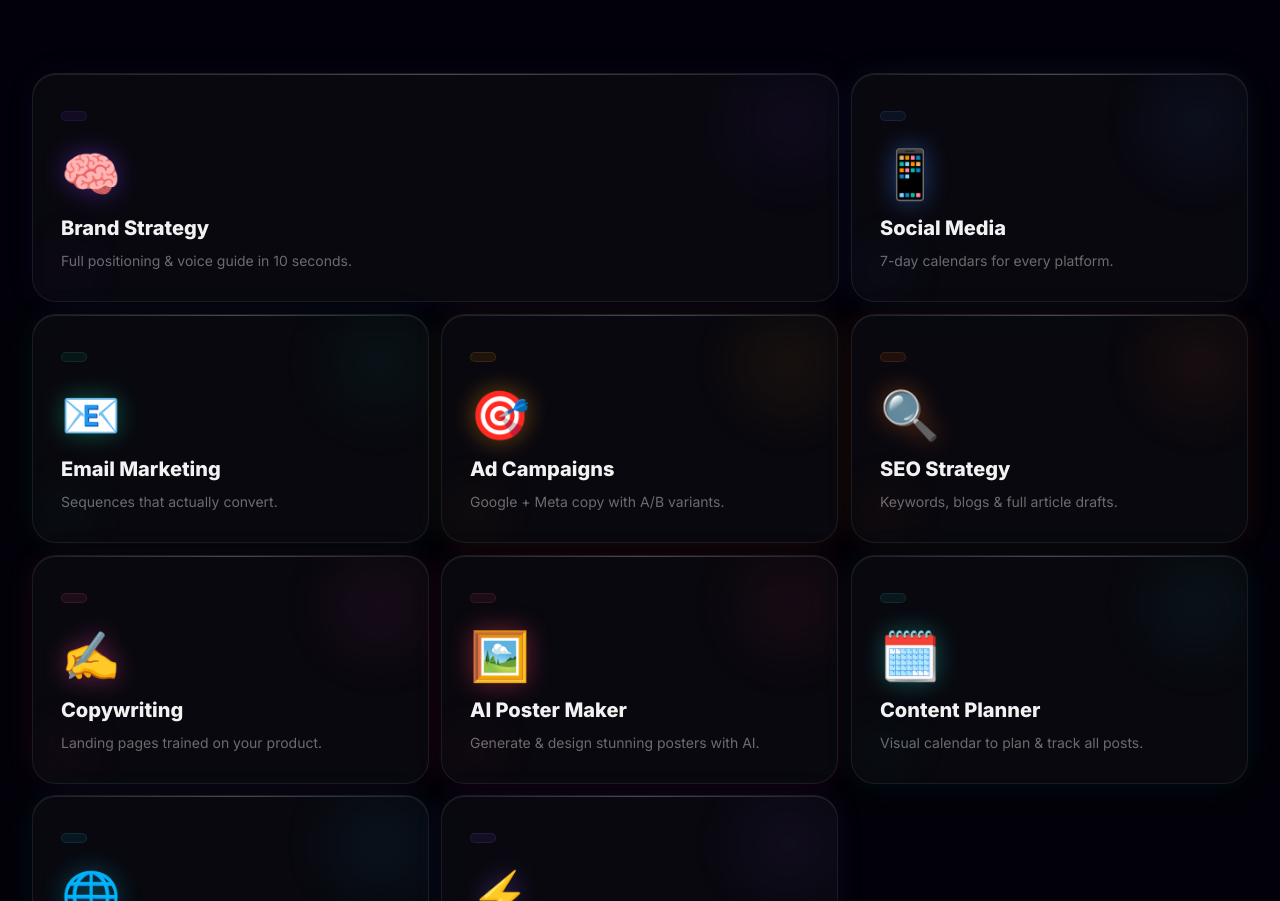
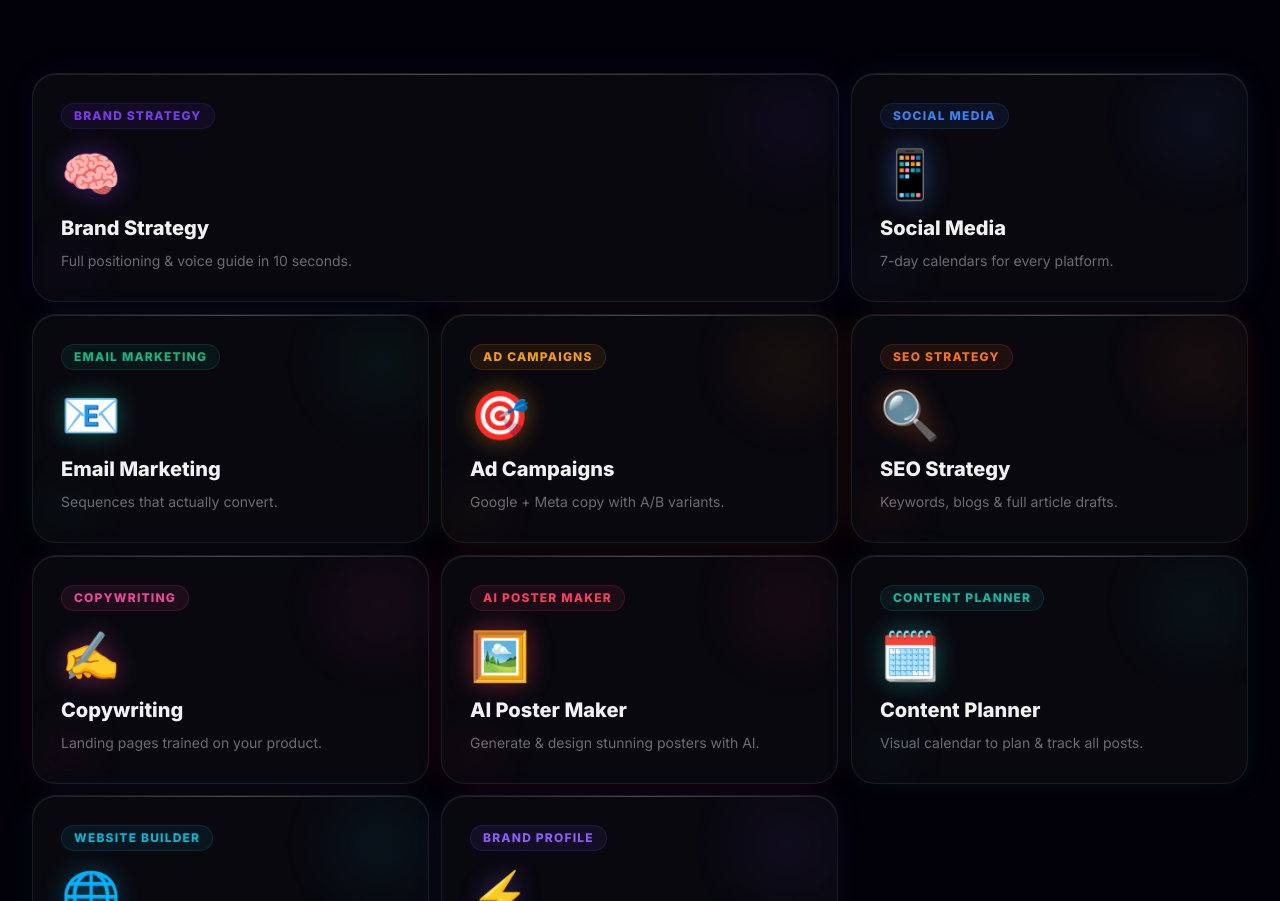
Before and after one commit to loopmintdigital-cyber/ai-marketing-copilot, a Next.js app: page / in a window 1280 px wide. Shown: the part 1899-2800 px from the top of the page. Built offline with nearby package versions, Linux system fonts and the light colour scheme.

Commit message:
fix: remove tag reference in landing page cards

```diff
--- a/app/page.tsx
+++ b/app/page.tsx
@@ -434,7 +434,7 @@ export default function Home() {
                 <div className="absolute -bottom-8 -left-8 w-32 h-32 rounded-full opacity-20 group-hover:opacity-40 transition-opacity duration-500" style={{ background: `radial-gradient(circle, ${f.glow}30 0%, transparent 65%)`, filter: "blur(15px)" }} />
                 <div className="absolute bottom-0 left-0 right-0 h-0.5 opacity-0 group-hover:opacity-100 transition-opacity duration-500" style={{ background: `linear-gradient(90deg, transparent, ${f.glow}, transparent)` }} />
                 <div className="flex items-center justify-between mb-5 relative z-10">
-                  <span className="text-xs font-black px-3 py-1 rounded-full uppercase tracking-widest" style={{ background: `${f.glow}15`, color: f.glow, border: `1px solid ${f.glow}25` }}>{f.tag}</span>
+                  <span className="text-xs font-black px-3 py-1 rounded-full uppercase tracking-widest" style={{ background: `${f.glow}15`, color: f.glow, border: `1px solid ${f.glow}25` }}>{f.title}</span>
                   <div className="w-7 h-7 rounded-full flex items-center justify-center opacity-0 group-hover:opacity-100 transition-all duration-300" style={{ background: `${f.glow}20`, border: `1px solid ${f.glow}30` }}>
                     <span className="text-xs font-bold" style={{ color: f.glow }}>→</span>
                   </div>
```
